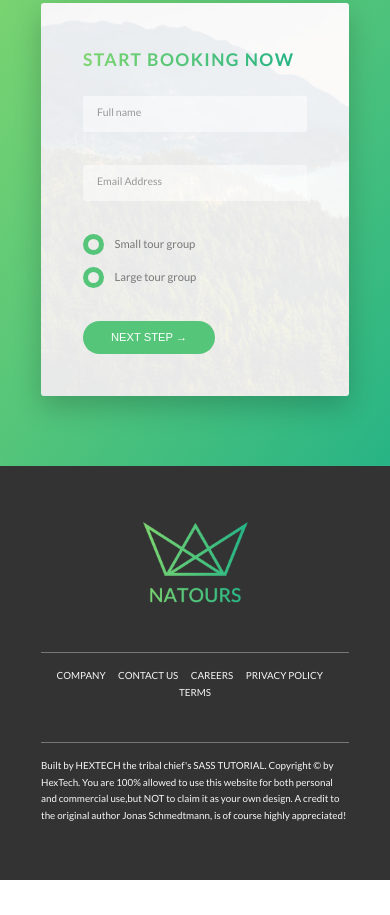
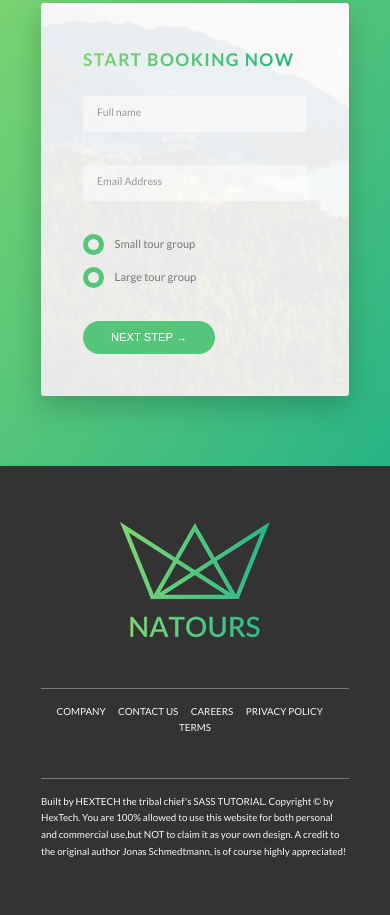
Before and after one commit to HexTech19/Natours, a website: page index.html in a window 390 px wide. Shown: the part 5125-6040 px from the top of the page. Before the commit the page ends 6005 px from the top, so only its background shows below. Drawn offline with nearby package versions, Linux system fonts and the light colour scheme; files whose address does not match are found by name.

Commit message:
responsive

```diff
--- a/index.html
+++ b/index.html
@@ -333,7 +333,12 @@
 
         <footer class="footer">
             <div class="footer__logo-box">
-                <img src="img/logo-green-2x.png" alt="Full logo" class="footer__logo">
+
+                <picture class="footer__logo">
+                    <source srcset="img/logo-green-1x.png 1x, img/logo-green-2x.png 2x" media="(max-width: 37.5em)">
+                    <img srcset="img/logo-green-1x.png 1x, img/logo-green-2x.png 2x" alt="Full logo" >
+                </picture>
+
             </div>
             <div class="row">
                 <div class="col-1-of-2">
```
